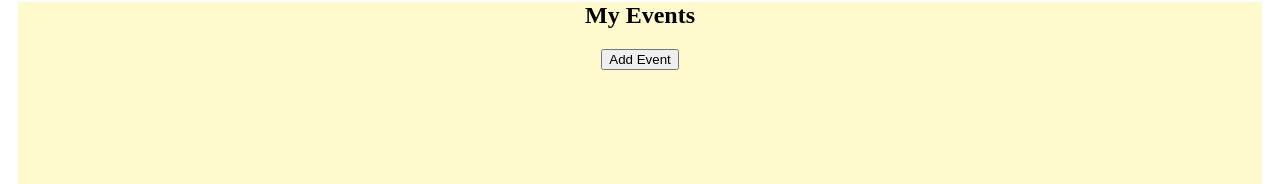
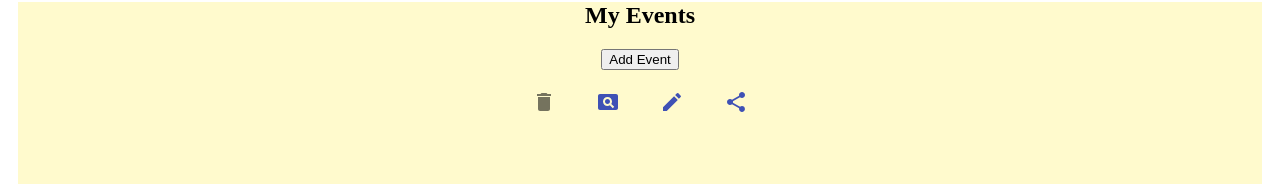
Before and after one commit to life-happens/life-happens, a React (Create React App) app in the folder client/: page /dashboard in a window 1280 px wide. Shown: the part 346-530 px from the top of the page. Built offline with nearby package versions, Linux system fonts and the light colour scheme; the HTML template or start-up script is replaced by a standard one.

Commit message:
created buttons component,will add more styling later

```diff
--- /dev/null
+++ b/client/src/components/buttons/index.js
@@ -0,0 +1,51 @@
+import React from "react";
+import { makeStyles } from "@material-ui/core/styles";
+import IconButton from "@material-ui/core/IconButton";
+import DeleteIcon from "@material-ui/icons/Delete";
+import PageviewIcon from "@material-ui/icons/Pageview";
+import ShareIcon from "@material-ui/icons/Share";
+import EditIcon from "@material-ui/icons/Create";
+import Tooltip from '@material-ui/core/Tooltip';
+
+const useStyles = makeStyles(theme => ({
+  button: {
+    margin: theme.spacing(1)
+  },
+  input: {
+    display: "none"
+  }
+}));
+
+export default function IconButtons() {
+  const classes = useStyles();
+
+  return (
+    <div>
+        <Tooltip title="Delete">
+      <IconButton className={classes.button} aria-label="Delete">
+        <DeleteIcon />
+      </IconButton>
+      </Tooltip>
+      <Tooltip title="View Page">
+      <IconButton
+        color="primary"
+        className={classes.button}
+        aria-label="Pageview"
+      >
+        <PageviewIcon />
+      </IconButton>
+      </Tooltip>
+      <Tooltip title="Edit">
+      <IconButton color="primary" className={classes.button} aria-label="Ceate">
+        <EditIcon />
+      </IconButton>
+      </Tooltip>
+
+      <Tooltip title="Share">
+      <IconButton color="primary" className={classes.button} aria-label="Share">
+        <ShareIcon />
+      </IconButton>
+      </Tooltip>
+    </div>
+  );
+}
--- a/client/src/components/events/index.js
+++ b/client/src/components/events/index.js
@@ -1,12 +1,15 @@
 import React from "react";
 import "./style.css";
 import SimpleModal from "../modal";
+import IconButtons from "../buttons"
 
 function Event({ children }) {
   return (
     <div className="container">
       <h2> My Events</h2>
       <SimpleModal />
+      <IconButtons/>
+
     </div>
   );
 }
--- a/client/src/components/modal/index.js
+++ b/client/src/components/modal/index.js
@@ -1,8 +1,6 @@
 import React from "react";
 import Modal from "@material-ui/core/Modal";
-import clsx from "clsx";
 import { makeStyles } from "@material-ui/core/styles";
-import MenuItem from "@material-ui/core/MenuItem";
 import TextField from "@material-ui/core/TextField";
 import "./style.css";
 
--- a/client/src/pages/Dashboard.js
+++ b/client/src/pages/Dashboard.js
@@ -1,7 +1,6 @@
 import React, { Component } from "react";
 import Jumbotron from "../components/jumbotron/index";
 import Events from "../components/events/index";
-import SimpleModal from "../components/modal";
 
 class Dashboard extends Component {
   render() {
```
